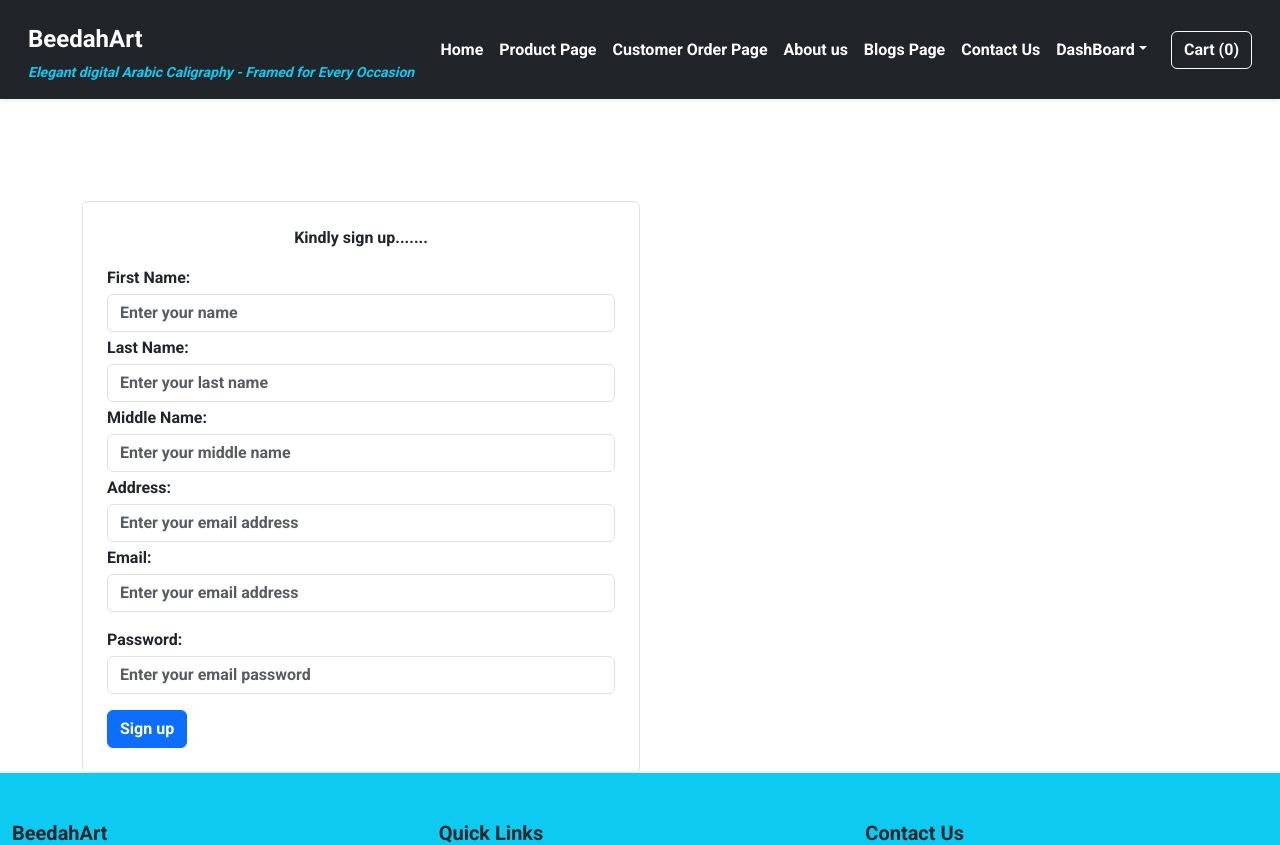
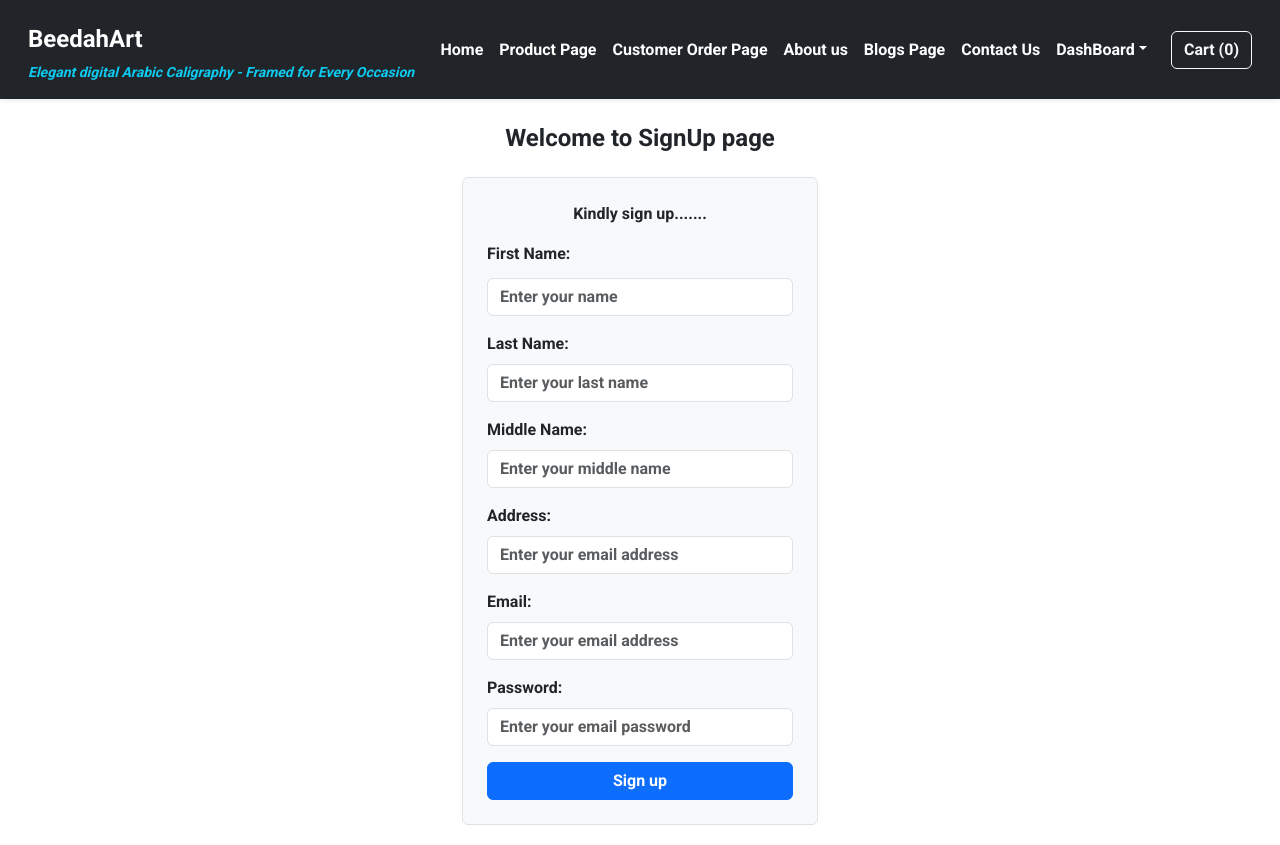
Before and after one commit to Babatundeazeez/beedartProject, a React (Vite) app: page /signUp in a window 1280 px wide. Shown: the top 845 px of the page. Built offline with nearby package versions, Linux system fonts and the light colour scheme; no server answers.

Commit message:
signUp update

```diff
--- a/src/Header/NavbarPages/SignUp.jsx
+++ b/src/Header/NavbarPages/SignUp.jsx
@@ -56,46 +56,52 @@ const SignUp = () => {
 
   return (
     <div>
-      <div className='container'>
-      <h4 className='mt-5'>Welcome to SignUp page</h4>
+      <div className='container my-5'>
 
-      <form action="" style={{marginTop : "100px"}} className='form-control w-50 border p-4' onSubmit={handleSubmit(submitForm)}>
+      <div className='row justify-content-center' style={{marginTop : "100px"}}>
+        <div className='col-12 col-sm-8 col-md-6 col-lg-4'>
+        <h4 className='text-center mb-4'>Welcome to SignUp page</h4>
+        <form action="" className='form-control bg-light p-4' onSubmit={handleSubmit(submitForm)}>
         <p className='d-flex justify-content-center'>Kindly sign up.......</p>
 
-        <div className='mt-3'>
-          <label htmlFor="name">First Name:</label>
+        <div className='mb-3'>
+          <label htmlFor="name" className='form-label'>First Name:</label>
           <input className='form-control mt-1' type="text" name="" id="name" placeholder='Enter your name' {...register('name')} />
         </div>
 
-        <div className='mt-1'>
-          <label htmlFor="name">Last Name:</label>
-          <input className='form-control mt-1' type="text" name="" id="Lname" placeholder='Enter your last name' {...register('Lname')} />
+        <div className='mb-3'>
+          <label htmlFor="name" className='form-label'>Last Name:</label>
+          <input className='form-control' type="text" name="" id="Lname" placeholder='Enter your last name' {...register('Lname')} />
         </div>
 
-        <div className='mt-1'>
-          <label htmlFor="name">Middle Name:</label>
-          <input className='form-control mt-1' type="text" name="" id="Mname" placeholder='Enter your middle name' {...register('Mname')}/>
+        <div className='mb-3'>
+          <label htmlFor="name" className='form-label'>Middle Name:</label>
+          <input className='form-control' type="text" name="" id="Mname" placeholder='Enter your middle name' {...register('Mname')}/>
         </div>
 
-        <div className='mt-1'>
-          <label htmlFor="name">Address:</label>
-          <input className='form-control mt-1' type="name" id="address" placeholder='Enter your email address' {...register('address')} />
+        <div className='mb-3'>
+          <label htmlFor="name" className='form-label'>Address:</label>
+          <input className='form-control' type="name" id="address" placeholder='Enter your email address' {...register('address')} />
         </div>
 
-        <div className='mt-1'>
-          <label htmlFor="name">Email:</label>
-          <input className='form-control mt-1' type="email" name="" id="email" placeholder='Enter your email address' {...register('email')} />
+        <div className='mb-3'>
+          <label htmlFor="name" className='form-label'>Email:</label>
+          <input className='form-control' type="email" name="" id="email" placeholder='Enter your email address' {...register('email')} />
           <p style={{color: "red"}}>{errors.email && errors.email.message}</p>
         </div>
 
-        <div className='mt-1'>
-          <label htmlFor="name">Password:</label>
-          <input className='form-control mt-1' type="password" name="" id="password" placeholder='Enter your email password' {...register('password')} />
+        <div className='mb-3'>
+          <label htmlFor="name" className='form-label'>Password:</label>
+          <input className='form-control' type="password" name="" id="password" placeholder='Enter your email password' {...register('password')} />
           {/* <p style={{color: "red"}}>{errors.password && errors.password.message}</p> */}
         </div>
 
-        <button className='btn btn-primary mt-3'>Sign up</button>
+        <button className='btn btn-primary w-100'>Sign up</button>
       </form>
+        </div>
+      </div>
+
+
 
       </div>
 
```
